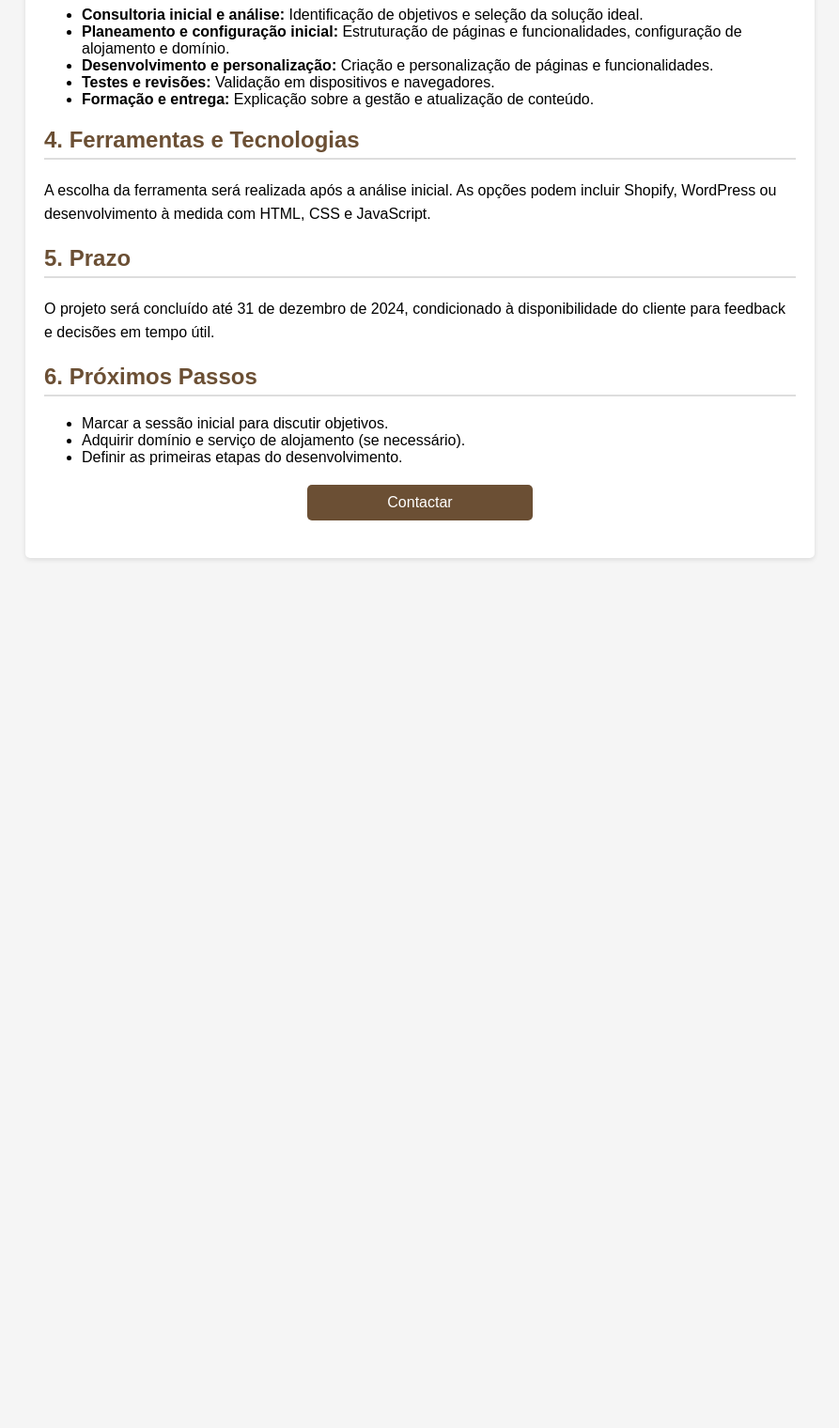
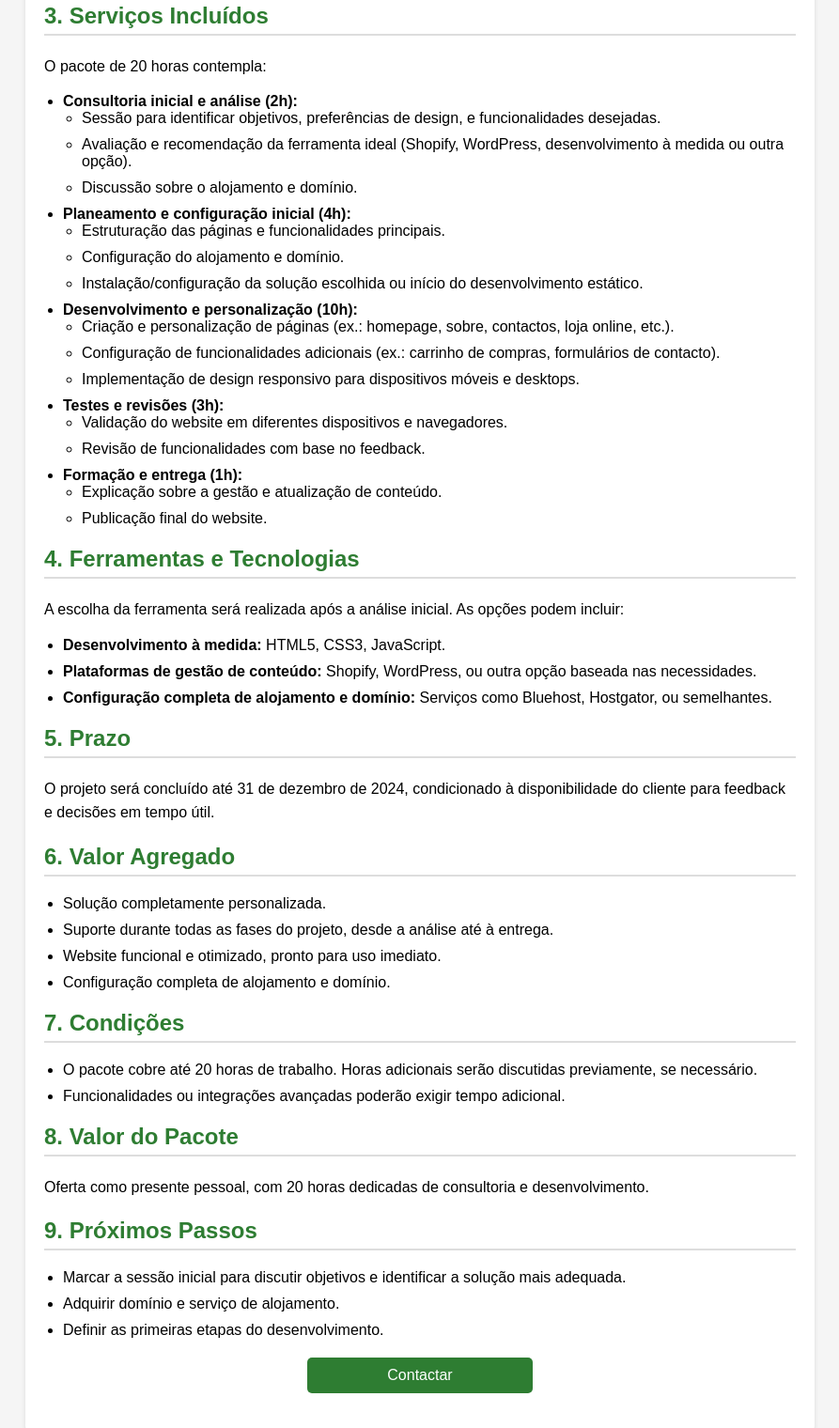
Before and after one commit to jferr0/da-neta, a plain HTML site: page index.html in a window 1280 px wide. Shown: the part 495-2015 px from the top of the page at 94% size, without its empty margins (193-1086 px from the left). Before the commit the page ends 1109 px from the top, so only its background shows below. Drawn offline with Linux system fonts and the light colour scheme.

Commit message:
Corrigido texto e cor

```diff
--- a/index.html
+++ b/index.html
@@ -3,7 +3,7 @@
 <head>
     <meta charset="UTF-8">
     <meta name="viewport" content="width=device-width, initial-scale=1.0">
-    <title>Proposta de Consultoria - Ferro Produtos</title>
+    <title>Proposta de Serviço - Ruralidades</title>
     <style>
         body {
             font-family: Arial, sans-serif;
@@ -12,7 +12,7 @@
             background-color: #f5f5f5;
         }
         header {
-            background-color: #6b4f34;
+            background-color: #2e7d32;
             color: white;
             padding: 20px;
             text-align: center;
@@ -32,18 +32,24 @@
             margin-bottom: 20px;
         }
         h2 {
-            color: #6b4f34;
+            color: #2e7d32;
             border-bottom: 2px solid #ddd;
             padding-bottom: 5px;
         }
         p {
             line-height: 1.6;
         }
+        ul {
+            padding-left: 20px;
+        }
+        ul li {
+            margin-bottom: 10px;
+        }
         .contact-button {
             display: block;
             margin: 20px auto;
             padding: 10px 20px;
-            background-color: #6b4f34;
+            background-color: #2e7d32;
             color: white;
             text-decoration: none;
             text-align: center;
@@ -51,19 +57,19 @@
             width: 200px;
         }
         .contact-button:hover {
-            background-color: #4d3625;
+            background-color: #1b5e20;
         }
     </style>
 </head>
 <body>
     <header>
-        <h1>Proposta de Consultoria</h1>
-        <p>Criação de Website para Ferro Produtos</p>
+        <h1>Proposta de Serviço</h1>
+        <p>Consultoria e Desenvolvimento de Website Personalizado</p>
     </header>
     <div class="container">
         <section>
             <h2>1. Introdução</h2>
-            <p>Esta proposta descreve os serviços de consultoria e desenvolvimento web para criar um website totalmente personalizado, alinhado às necessidades do cliente.</p>
+            <p>Esta proposta detalha os serviços de consultoria e desenvolvimento web para criar um website totalmente personalizado, alinhado às necessidades do cliente. O trabalho incluirá a análise e seleção da solução ideal, que pode passar por uma plataforma como Shopify, WordPress, ou um desenvolvimento feito à medida. O pacote prevê um total de 20 horas dedicadas, incluindo consultoria, implementação e entrega.</p>
         </section>
         <section>
             <h2>2. Objetivo</h2>
@@ -71,31 +77,85 @@
         </section>
         <section>
             <h2>3. Serviços Incluídos</h2>
+            <p>O pacote de 20 horas contempla:</p>
             <ul>
-                <li><strong>Consultoria inicial e análise:</strong> Identificação de objetivos e seleção da solução ideal.</li>
-                <li><strong>Planeamento e configuração inicial:</strong> Estruturação de páginas e funcionalidades, configuração de alojamento e domínio.</li>
-                <li><strong>Desenvolvimento e personalização:</strong> Criação e personalização de páginas e funcionalidades.</li>
-                <li><strong>Testes e revisões:</strong> Validação em dispositivos e navegadores.</li>
-                <li><strong>Formação e entrega:</strong> Explicação sobre a gestão e atualização de conteúdo.</li>
+                <li><strong>Consultoria inicial e análise (2h):</strong>
+                    <ul>
+                        <li>Sessão para identificar objetivos, preferências de design, e funcionalidades desejadas.</li>
+                        <li>Avaliação e recomendação da ferramenta ideal (Shopify, WordPress, desenvolvimento à medida ou outra opção).</li>
+                        <li>Discussão sobre o alojamento e domínio.</li>
+                    </ul>
+                </li>
+                <li><strong>Planeamento e configuração inicial (4h):</strong>
+                    <ul>
+                        <li>Estruturação das páginas e funcionalidades principais.</li>
+                        <li>Configuração do alojamento e domínio.</li>
+                        <li>Instalação/configuração da solução escolhida ou início do desenvolvimento estático.</li>
+                    </ul>
+                </li>
+                <li><strong>Desenvolvimento e personalização (10h):</strong>
+                    <ul>
+                        <li>Criação e personalização de páginas (ex.: homepage, sobre, contactos, loja online, etc.).</li>
+                        <li>Configuração de funcionalidades adicionais (ex.: carrinho de compras, formulários de contacto).</li>
+                        <li>Implementação de design responsivo para dispositivos móveis e desktops.</li>
+                    </ul>
+                </li>
+                <li><strong>Testes e revisões (3h):</strong>
+                    <ul>
+                        <li>Validação do website em diferentes dispositivos e navegadores.</li>
+                        <li>Revisão de funcionalidades com base no feedback.</li>
+                    </ul>
+                </li>
+                <li><strong>Formação e entrega (1h):</strong>
+                    <ul>
+                        <li>Explicação sobre a gestão e atualização de conteúdo.</li>
+                        <li>Publicação final do website.</li>
+                    </ul>
+                </li>
             </ul>
         </section>
         <section>
             <h2>4. Ferramentas e Tecnologias</h2>
-            <p>A escolha da ferramenta será realizada após a análise inicial. As opções podem incluir Shopify, WordPress ou desenvolvimento à medida com HTML, CSS e JavaScript.</p>
+            <p>A escolha da ferramenta será realizada após a análise inicial. As opções podem incluir:</p>
+            <ul>
+                <li><strong>Desenvolvimento à medida:</strong> HTML5, CSS3, JavaScript.</li>
+                <li><strong>Plataformas de gestão de conteúdo:</strong> Shopify, WordPress, ou outra opção baseada nas necessidades.</li>
+                <li><strong>Configuração completa de alojamento e domínio:</strong> Serviços como Bluehost, Hostgator, ou semelhantes.</li>
+            </ul>
         </section>
         <section>
             <h2>5. Prazo</h2>
             <p>O projeto será concluído até 31 de dezembro de 2024, condicionado à disponibilidade do cliente para feedback e decisões em tempo útil.</p>
         </section>
         <section>
-            <h2>6. Próximos Passos</h2>
+            <h2>6. Valor Agregado</h2>
             <ul>
-                <li>Marcar a sessão inicial para discutir objetivos.</li>
-                <li>Adquirir domínio e serviço de alojamento (se necessário).</li>
+                <li>Solução completamente personalizada.</li>
+                <li>Suporte durante todas as fases do projeto, desde a análise até à entrega.</li>
+                <li>Website funcional e otimizado, pronto para uso imediato.</li>
+                <li>Configuração completa de alojamento e domínio.</li>
+            </ul>
+        </section>
+        <section>
+            <h2>7. Condições</h2>
+            <ul>
+                <li>O pacote cobre até 20 horas de trabalho. Horas adicionais serão discutidas previamente, se necessário.</li>
+                <li>Funcionalidades ou integrações avançadas poderão exigir tempo adicional.</li>
+            </ul>
+        </section>
+        <section>
+            <h2>8. Valor do Pacote</h2>
+            <p>Oferta como presente pessoal, com 20 horas dedicadas de consultoria e desenvolvimento.</p>
+        </section>
+        <section>
+            <h2>9. Próximos Passos</h2>
+            <ul>
+                <li>Marcar a sessão inicial para discutir objetivos e identificar a solução mais adequada.</li>
+                <li>Adquirir domínio e serviço de alojamento.</li>
                 <li>Definir as primeiras etapas do desenvolvimento.</li>
             </ul>
         </section>
-        <a href="mailto:exemplo@email.com" class="contact-button">Contactar</a>
+        <a href="mailto:joaopsferro@gmail.com" class="contact-button">Contactar</a>
     </div>
 </body>
 </html>
```
